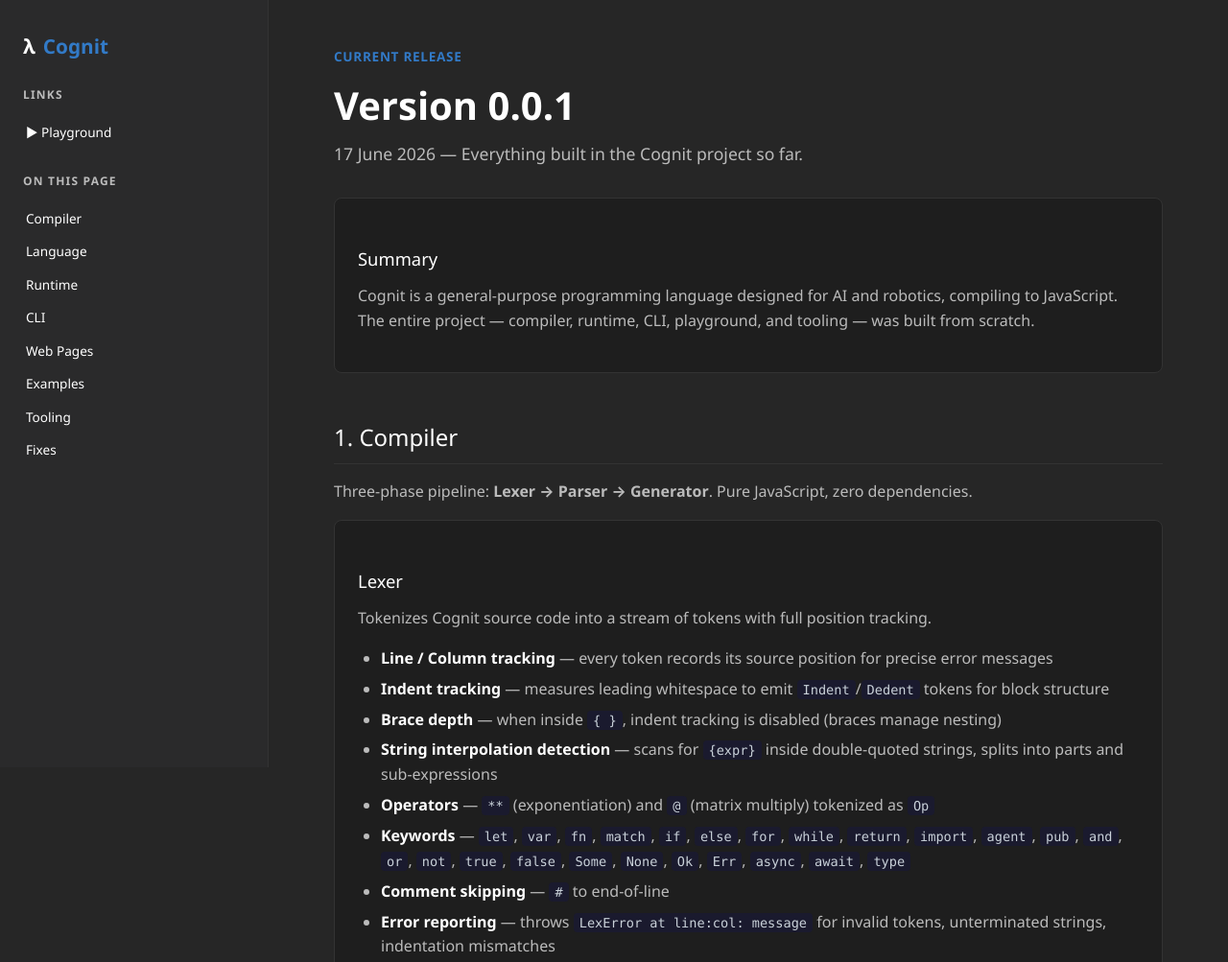
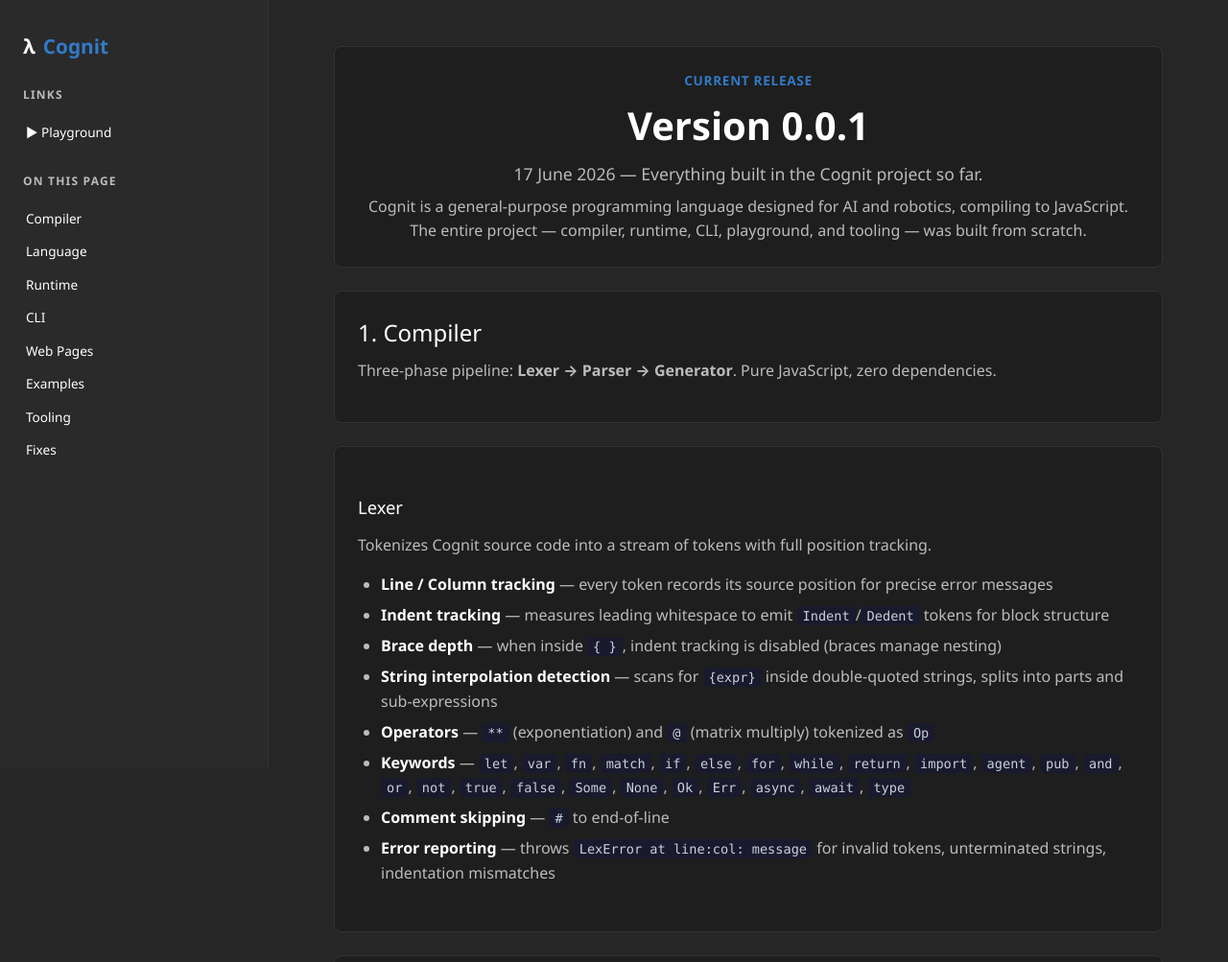
Before and after one commit to mmdj04/cognit, a website: page docs/index.html in a window 1280 px wide. Shown: the top 1003 px of the page at 96% size. Drawn offline with Linux system fonts and the light colour scheme.

Commit message:
Wrap all content in vertical feature cards from top to bottom

```diff
--- a/docs/index.html
+++ b/docs/index.html
@@ -84,14 +84,10 @@ body {
   padding: 3rem 3rem 6rem;
 }
 #main h1 { font-size: 2.5rem; font-weight: 600; margin-bottom: 0.25rem; }
-#main .subtitle { color: var(--text-secondary); font-size: 1.1rem; margin-bottom: 2rem; }
 #main h2 {
   font-size: 1.5rem;
   font-weight: 500;
-  margin-top: 3rem;
-  margin-bottom: 1rem;
-  padding-bottom: 0.5rem;
-  border-bottom: 1px solid var(--border);
+  margin-bottom: 0.5rem;
 }
 #main h3 { font-size: 1.15rem; font-weight: 500; margin-top: 1.5rem; margin-bottom: 0.75rem; }
 #main h4 { font-size: 1rem; font-weight: 600; margin-top: 1rem; margin-bottom: 0.5rem; color: var(--accent); }
@@ -139,10 +135,7 @@ pre code { background: none; padding: 0; font-size: 0.85rem; line-height: 1.5; }
 .feature h3 { margin-top: 0; }
 .feature p:last-child { margin-bottom: 0; }
 .feature ul { margin-bottom: 0; }
-.toc { margin-bottom: 2rem; padding: 1.5rem; background: var(--card-bg); border: 1px solid var(--border); border-radius: 8px; }
-.toc h3 { margin-top: 0; margin-bottom: 0.5rem; }
-.toc a { display: block; padding: 0.2rem 0; font-size: 0.9rem; }
-.toc a.sub { padding-left: 1.5rem; font-size: 0.85rem; color: var(--text-secondary); }
+
 #sidebar::-webkit-scrollbar { width: 6px; }
 #sidebar::-webkit-scrollbar-thumb { background: var(--border); border-radius: 3px; }
 pre::-webkit-scrollbar { height: 6px; }
@@ -180,19 +173,19 @@ td { color: var(--text-secondary); }
   </nav>
 
   <main id="main">
-    <div style="margin-bottom:0.5rem; font-size:0.85rem; color:var(--accent); font-weight:600; text-transform:uppercase; letter-spacing:0.05em;">Current Release</div>
-    <h1>Version 0.0.1</h1>
-    <div class="subtitle">17 June 2026 — Everything built in the Cognit project so far.</div>
-
-    <div class="toc">
-      <h3>Summary</h3>
-      <p>Cognit is a general-purpose programming language designed for AI and robotics, compiling to JavaScript. The entire project — compiler, runtime, CLI, playground, and tooling — was built from scratch.</p>
+    <div class="feature" style="text-align:center;">
+      <div style="font-size:0.85rem; color:var(--accent); font-weight:600; text-transform:uppercase; letter-spacing:0.05em; margin-bottom:0.25rem;">Current Release</div>
+      <h1 style="font-size:2.5rem; font-weight:600; margin-bottom:0.25rem;">Version 0.0.1</h1>
+      <div style="color:var(--text-secondary); font-size:1.1rem; margin-bottom:0.5rem;">17 June 2026 — Everything built in the Cognit project so far.</div>
+      <p style="margin-bottom:0;">Cognit is a general-purpose programming language designed for AI and robotics, compiling to JavaScript. The entire project — compiler, runtime, CLI, playground, and tooling — was built from scratch.</p>
     </div>
 
     <!-- ==================== COMPILER ==================== -->
     <section id="compiler">
+      <div class="feature">
         <h2>1. Compiler</h2>
         <p>Three-phase pipeline: <strong>Lexer → Parser → Generator</strong>. Pure JavaScript, zero dependencies.</p>
+      </div>
 
       <div class="feature">
         <h3>Lexer</h3>
@@ -247,7 +240,9 @@ td { color: var(--text-secondary); }
 
     <!-- ==================== LANGUAGE ==================== -->
     <section id="language">
+      <div class="feature">
         <h2>2. Language</h2>
+      </div>
 
       <div class="feature">
         <h3>Syntax Overview</h3>
@@ -332,8 +327,10 @@ let o = ones(3)                 // ones vector</code></pre>
 
     <!-- ==================== RUNTIME ==================== -->
     <section id="runtime">
+      <div class="feature">
         <h2>3. Runtime</h2>
         <p>All runtime functions are injected into the generated JavaScript. No imports needed.</p>
+      </div>
 
       <div class="feature">
         <h3>IO &amp; Utilities</h3>
@@ -417,7 +414,9 @@ let o = ones(3)                 // ones vector</code></pre>
 
     <!-- ==================== CLI ==================== -->
     <section id="cli">
+      <div class="feature">
         <h2>4. CLI</h2>
+      </div>
 
       <div class="feature">
         <h3>Commands</h3>
@@ -448,7 +447,9 @@ let o = ones(3)                 // ones vector</code></pre>
 
     <!-- ==================== WEB PAGES ==================== -->
     <section id="web">
+      <div class="feature">
         <h2>5. Web Pages</h2>
+      </div>
 
       <div class="feature">
         <h3>Release Notes Page</h3>
@@ -472,7 +473,9 @@ let o = ones(3)                 // ones vector</code></pre>
 
     <!-- ==================== EXAMPLES ==================== -->
     <section id="examples">
+      <div class="feature">
         <h2>6. Examples</h2>
+      </div>
 
       <div class="feature">
         <h3>hello.cgn</h3>
@@ -549,7 +552,9 @@ fn letter_grade(score) {
 
     <!-- ==================== TOOLING ==================== -->
     <section id="tooling">
+      <div class="feature">
         <h2>7. Tooling</h2>
+      </div>
 
       <div class="feature">
         <h3>VS Code Extension</h3>
@@ -626,7 +631,9 @@ fn letter_grade(score) {
 
     <!-- ==================== FIXES ==================== -->
     <section id="fixes">
+      <div class="feature">
         <h2>8. Bugs Fixed</h2>
+      </div>
 
       <div class="feature">
         <table>
```
Lines whose indentation alone changed are shown as unchanged.
